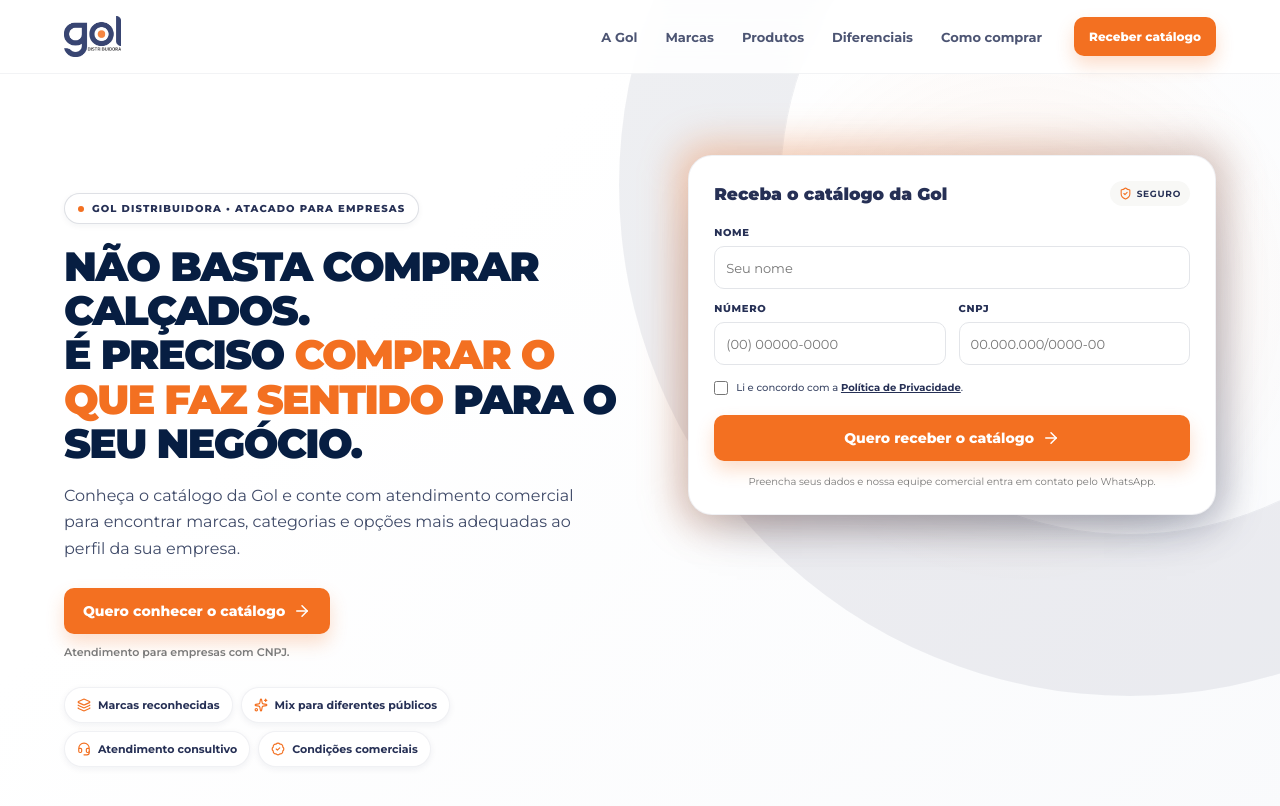
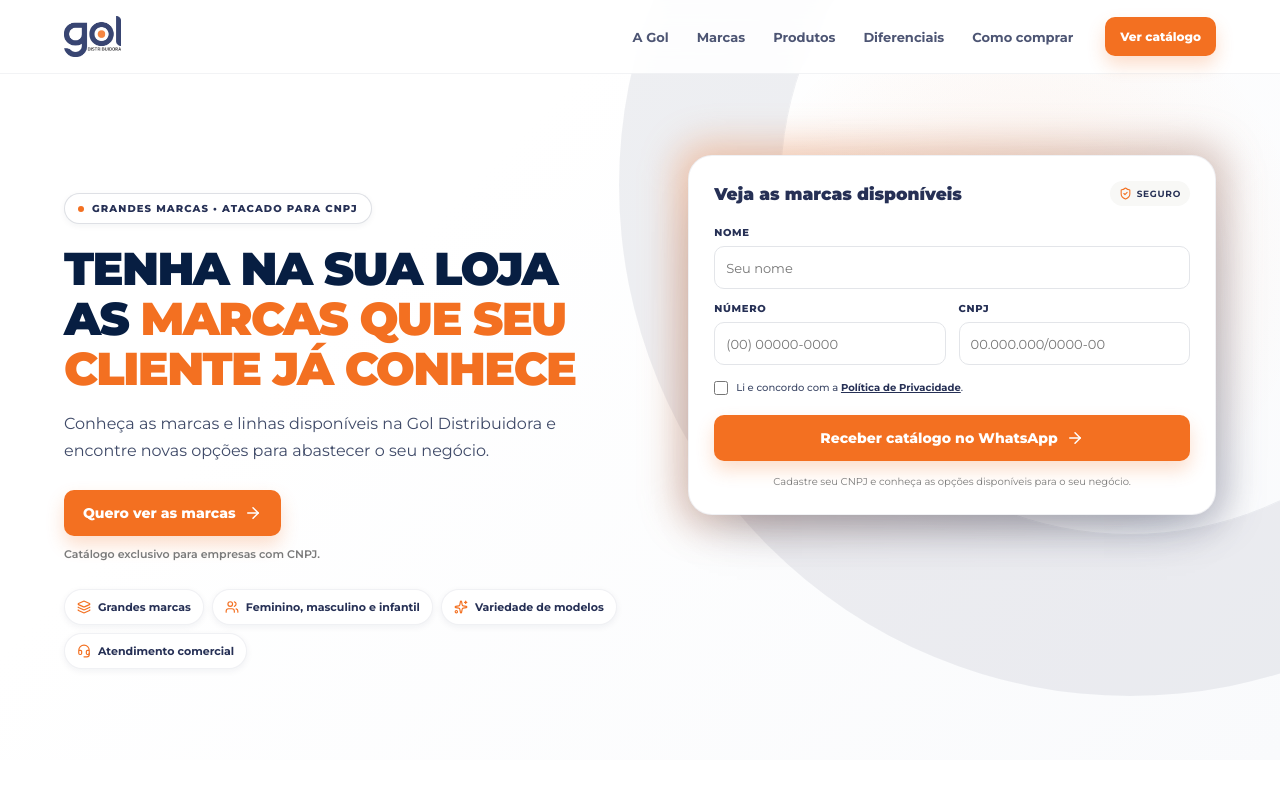
Before and after one commit to ViniBrxxx/lp-gol-01, a React (Vite) app: page / in a window 1280 px wide. Shown: the top 806 px of the page. Built offline with nearby package versions, Linux system fonts and the light colour scheme.

Commit message:
Add landing page variation 02 - Marcas

```diff
--- a/index.html
+++ b/index.html
@@ -3,7 +3,7 @@
   <head>
     <meta charset="UTF-8" />
     <meta name="viewport" content="width=device-width, initial-scale=1.0" />
-    <meta name="description" content="Conheça o catálogo da Gol e conte com atendimento comercial para encontrar marcas, categorias e opções mais adequadas ao perfil da sua empresa." />
+    <meta name="description" content="Conheça as marcas e linhas disponíveis na Gol Distribuidora e encontre novas opções para abastecer o seu negócio." />
     <title>GOL Distribuidora | Atacado para empresas</title>
     <!-- Meta Pixel Code -->
     <script>
--- a/src/main.jsx
+++ b/src/main.jsx
@@ -1,15 +1,15 @@
 import { useState } from "react";
 import { createRoot } from "react-dom/client";
-import { ArrowRight, Headset, Layers, Menu, ShieldCheck, Sparkles, BadgeCheck, X } from "lucide-react";
+import { ArrowRight, Headset, Layers, Menu, ShieldCheck, Sparkles, Users, X } from "lucide-react";
 import { submitLead } from "./lead-submit.js";
 import { onPhoneInput, onCNPJInput, validateCNPJField, validatePhoneField } from "./masks.js";
 import "./styles.css";
 
 const benefits = [
-  [Layers, "Marcas reconhecidas"],
-  [Sparkles, "Mix para diferentes públicos"],
-  [Headset, "Atendimento consultivo"],
-  [BadgeCheck, "Condições comerciais"],
+  [Layers, "Grandes marcas"],
+  [Users, "Feminino, masculino e infantil"],
+  [Sparkles, "Variedade de modelos"],
+  [Headset, "Atendimento comercial"],
 ];
 
 function LeadForm() {
@@ -43,7 +43,7 @@
 
   return (
     <form id="cadastro" className="form-card" onSubmit={handleSubmit}>
-      <div className="form-heading"><h2>Receba o catálogo da Gol</h2><b><ShieldCheck size={13}/> Seguro</b></div>
+      <div className="form-heading"><h2>Veja as marcas disponíveis</h2><b><ShieldCheck size={13}/> Seguro</b></div>
       <div className="form-grid">
         <label className="full">Nome<input name="nome" required placeholder="Seu nome" /></label>
         <label>Número<input name="numero" required inputMode="tel" placeholder="(00) 00000-0000" maxLength={15} onInput={onPhoneInput} onBlur={e => validatePhoneField(e.currentTarget)} /></label>
@@ -51,8 +51,8 @@
       </div>
       <label className="consent"><input required type="checkbox"/> <span>Li e concordo com a <a href="#politica">Política de Privacidade</a>.</span></label>
       {submissionError && <p className="form-error" role="alert">{submissionError}</p>}
-      <button className="button full-button" type="submit" disabled={submitting}>{submitting ? "Enviando..." : "Quero receber o catálogo"} {!submitting && <ArrowRight size={18}/>}</button>
-      <p className="form-note">Preencha seus dados e nossa equipe comercial entra em contato pelo WhatsApp.</p>
+      <button className="button full-button" type="submit" disabled={submitting}>{submitting ? "Enviando..." : "Receber catálogo no WhatsApp"} {!submitting && <ArrowRight size={18}/>}</button>
+      <p className="form-note">Cadastre seu CNPJ e conheça as opções disponíveis para o seu negócio.</p>
     </form>
   );
 }
@@ -63,19 +63,19 @@
     <header>
       <a href="#top" aria-label="GOL Distribuidora"><img src="/gol-distribuidora.webp" alt="GOL Distribuidora" /></a>
       <nav><a href="#top">A Gol</a><a href="#top">Marcas</a><a href="#top">Produtos</a><a href="#top">Diferenciais</a><a href="#top">Como comprar</a></nav>
-      <a className="button nav-button" href="#cadastro">Receber catálogo</a>
+      <a className="button nav-button" href="#cadastro">Ver catálogo</a>
       <button className="menu-button" aria-label="Abrir menu" onClick={() => setMenuOpen(!menuOpen)}>{menuOpen ? <X/> : <Menu/>}</button>
-      {menuOpen && <div className="mobile-menu"><a href="#top">A Gol</a><a href="#top">Marcas</a><a href="#top">Produtos</a><a href="#cadastro">Receber catálogo</a></div>}
+      {menuOpen && <div className="mobile-menu"><a href="#top">A Gol</a><a href="#top">Marcas</a><a href="#top">Produtos</a><a href="#cadastro">Ver catálogo</a></div>}
     </header>
     <section className="hero" id="top">
       <div className="circles" aria-hidden="true" />
       <div className="hero-content">
         <div className="copy">
-          <div className="eyebrow"><i/> GOL DISTRIBUIDORA • ATACADO PARA EMPRESAS</div>
-          <h1>NÃO BASTA COMPRAR CALÇADOS.<br/> É PRECISO <em>COMPRAR O QUE FAZ SENTIDO</em> PARA O SEU NEGÓCIO.</h1>
-          <p>Conheça o catálogo da Gol e conte com atendimento comercial para encontrar marcas, categorias e opções mais adequadas ao perfil da sua empresa.</p>
-          <a className="button hero-button" href="#cadastro">Quero conhecer o catálogo <ArrowRight size={18}/></a>
-          <small>Atendimento para empresas com CNPJ.</small>
+          <div className="eyebrow"><i/> GRANDES MARCAS • ATACADO PARA CNPJ</div>
+          <h1>TENHA NA SUA LOJA<br/> AS <em>MARCAS QUE SEU CLIENTE JÁ CONHECE</em></h1>
+          <p>Conheça as marcas e linhas disponíveis na Gol Distribuidora e encontre novas opções para abastecer o seu negócio.</p>
+          <a className="button hero-button" href="#cadastro">Quero ver as marcas <ArrowRight size={18}/></a>
+          <small>Catálogo exclusivo para empresas com CNPJ.</small>
           <div className="benefits">{benefits.map(([Icon, label]) => <span key={label}><Icon size={14}/>{label}</span>)}</div>
         </div>
         <div className="form-wrap"><LeadForm /></div>
--- a/src/styles.css
+++ b/src/styles.css
@@ -18,7 +18,7 @@
 .copy { padding-top: 38px; }
 .eyebrow { display: inline-flex; align-items: center; gap: 8px; max-width: 100%; padding: 8px 13px; border: 1px solid rgba(38,48,85,.15); border-radius: 99px; background: white; box-shadow: 0 2px 6px rgba(7,30,66,.05); color: #263055; font-size: 10px; font-weight: 800; letter-spacing: .11em; text-transform: uppercase; }
 .eyebrow i { width: 6px; height: 6px; border-radius: 50%; background: #f37021; }
-h1 { max-width: 650px; margin: 20px 0 18px; color: #071e42; font-size: clamp(32px,3.2vw,46px); font-weight: 900; line-height: 1.08; letter-spacing: -1.6px; }
+h1 { max-width: 650px; margin: 20px 0 18px; color: #071e42; font-size: clamp(34px,3.6vw,52px); font-weight: 900; line-height: 1.08; letter-spacing: -1.6px; }
 h1 em { color: #f37021; font-style: normal; }
 .copy > p { max-width: 535px; margin: 0; color: #3f4a68; font-size: 16px; line-height: 1.65; }
 .hero-button { margin-top: 26px; }
@@ -51,4 +51,6 @@
 .circles { position: absolute; top: -165px; right: -200px; width: 700px; height: 700px; opacity: .07; border: 1px solid #263055; border-radius: 50%; box-shadow: 0 0 0 80px transparent, 0 0 0 81px #263055, 0 0 0 160px transparent, 0 0 0 161px #263055; }
 .mobile-menu { display: none; }
 @media (max-width: 900px) { nav, .nav-button { display: none; }.menu-button { display: grid; place-items: center; margin-left: auto; }.mobile-menu { position: absolute; top: 74px; right: 5%; display: grid; min-width: 220px; padding: 8px; border: 1px solid #eee; border-radius: 12px; background: #fff; box-shadow: 0 15px 35px rgba(7,30,66,.15); }.mobile-menu a { padding: 12px; border-radius: 8px; color: #263055; font-size: 13px; font-weight: 700; }.hero { min-height: auto; padding-top: 125px; }.hero-content { grid-template-columns: 1fr; max-width: 640px; gap: 40px; }.copy { padding-top: 0; text-align: center; }.copy > p { margin-left: auto; margin-right: auto; }.benefits { justify-content: center; }.form-wrap { width: 100%; }h1 { letter-spacing: -1.8px; }.circles { display: none; } }
-@media (max-width: 480px) { header { padding-left: 18px; padding-right: 18px; }header img { height: 37px; }.hero { padding: 112px 18px 45px; }.eyebrow { font-size: 8px; letter-spacing: .07em; }h1 { font-size: clamp(28px,7.6vw,35px); letter-spacing: -1px; }.copy > p { font-size: 14px; }.hero-button { width: 100%; }.benefits { display: grid; grid-template-columns: 1fr 1fr; }.benefits span { justify-content: center; padding: 9px 4px; font-size: 9px; }.form-grid { grid-template-columns: 1fr; }.form-card { padding: 20px; } }
+@media (max-width: 480px) { header { padding-left: 18px; padding-right: 18px; }header img { height: 37px; }.hero { padding: 112px 18px 45px; }.eyebrow { font-size: 8px; letter-spacing: .07em; }h1 { font-size: 35px; }.copy > p { font-size: 14px; }.hero-button { width: 100%; }.benefits { display: grid; grid-template-columns: 1fr 1fr; }.benefits span { justify-content: center; padding: 9px 4px; font-size: 9px; }.form-grid { grid-template-columns: 1fr; }.form-card { padding: 20px; } }
+
+@media (max-width: 480px) { .benefits { grid-template-columns: minmax(0, 1fr); }.form-heading { flex-wrap: wrap; }.full-button { font-size: 12px; } }
```
